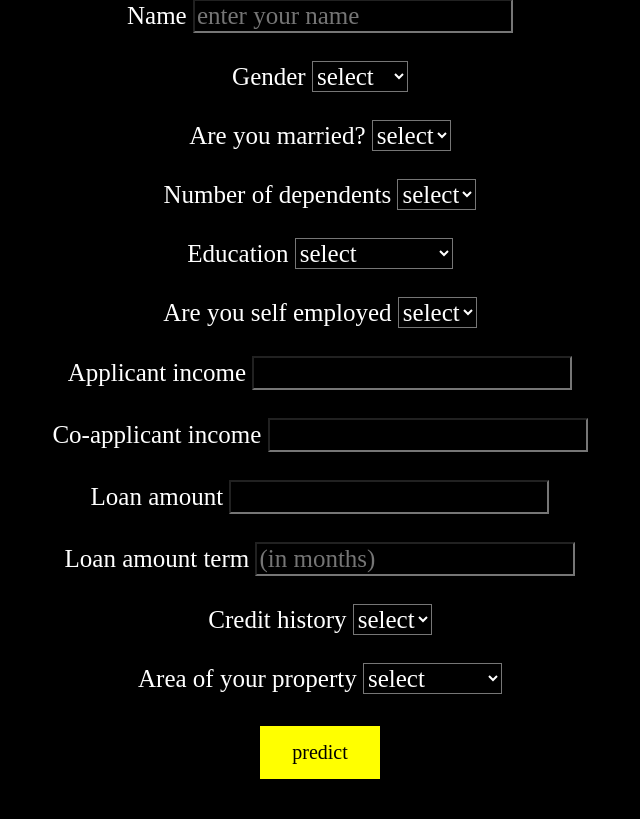
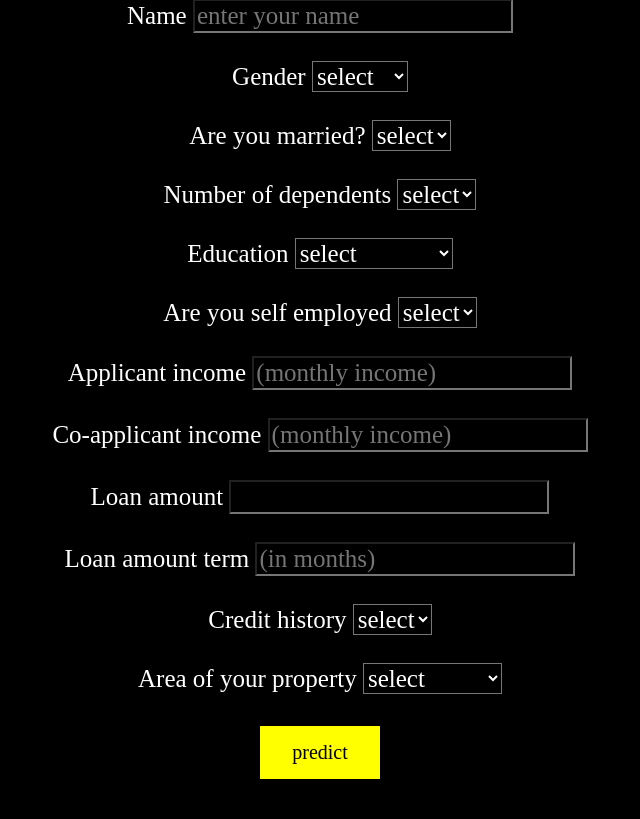
Before and after one commit to sanjai22m/Loanly-loan-predictor-app-DS, a Flask app: page / in a window 1280 px wide. Shown: the part 307-1126 px from the top of the page, without its empty margins (320-960 px from the left). Run offline with Flask 2, Linux system fonts and the light colour scheme; parts of the project's set-up code (start-up, migrations or seed data) failed here and were passed over.

Commit message:
minor update

```diff
--- a/templates/index.html
+++ b/templates/index.html
@@ -51,10 +51,10 @@
 			</select><br><br>
 
 			<label class="form-label">Applicant income</label>
-			<input type="Number" class="form-control" id="applicant_income" name="applicant_income" placeholder="" required><br><br>
+			<input type="Number" class="form-control" id="applicant_income" name="applicant_income" placeholder="(monthly income)" required><br><br>
 
 			<label class="form-label">Co-applicant income</label>
-			<input type="Number" class="form-control" id="coapplicant_income" name="coapplicant_income" placeholder="" required><br><br>
+			<input type="Number" class="form-control" id="coapplicant_income" name="coapplicant_income" placeholder="(monthly income)" required><br><br>
 
 			<label class="form-label">Loan amount</label>
 			<input type="Number" class="form-control" id="loan_amount" name="loan_amount" placeholder="" required><br><br>
```
